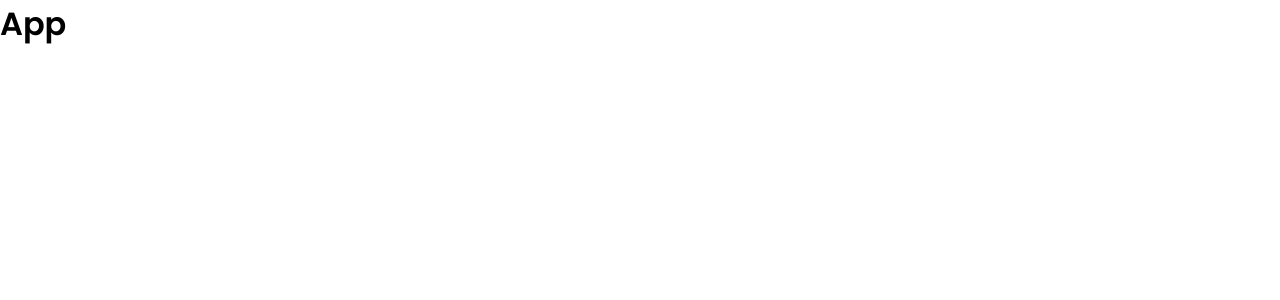
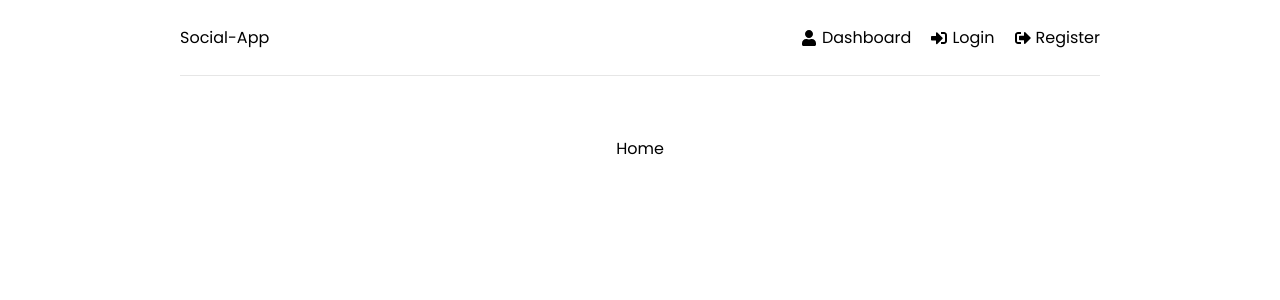
Before and after one commit to MNlegion/social-app, a React (Create React App) app in the folder client/: page / in a window 1280 px wide. Shown: the top 300 px of the page. Built offline with nearby package versions, Linux system fonts and the light colour scheme.

Commit message:
inital header component and link to pages setup

```diff
--- a/client/package.json
+++ b/client/package.json
@@ -9,7 +9,9 @@
     "@testing-library/user-event": "^14.5.2",
     "react": "^18.2.0",
     "react-dom": "^18.2.0",
+    "react-icons": "^5.0.1",
     "react-redux": "^8.1.3",
+    "react-router-dom": "^6.22.3",
     "react-scripts": "5.0.1",
     "web-vitals": "^2.1.4"
   },
--- a/client/src/App.js
+++ b/client/src/App.js
@@ -1,9 +1,25 @@
+import { BrowserRouter as Router, Routes, Route } from "react-router-dom";
+import Header from "./components/Header";
+import Home from "./pages/Home";
+import Dashboard from "./pages/Dashboard";
+import Login from "./pages/Login";
+import Register from "./pages/Register";
 
 function App() {
   return (
-    <div>
-      <h1>App</h1>
-    </div>
+    <>
+      <Router>
+        <div className="container">
+          <Header />
+          <Routes>
+            <Route path="/" element={<Home />} />
+            <Route path="/register" element={<Register />} />
+            <Route path="/login" element={<Login />} />
+            <Route path="/dashboard" element={<Dashboard />} />
+          </Routes>
+        </div>
+      </Router>
+    </>
   );
 }
 
--- /dev/null
+++ b/client/src/components/Header.jsx
@@ -0,0 +1,34 @@
+import React from "react";
+import { FaSignInAlt, FaSignOutAlt, FaUser } from "react-icons/fa";
+import { Link } from "react-router-dom";
+
+function Header() {
+  return (
+    <header className="header">
+      <div className="logo">
+        <Link to="/">
+        Social-App
+        </Link>
+      </div>
+      <ul>
+        <li>
+          <Link to="/dashboard">
+            <FaUser /> Dashboard
+          </Link>
+        </li>
+        <li>
+          <Link to="/login">
+            <FaSignInAlt /> Login
+          </Link>
+        </li>
+        <li>
+          <Link to="/register">
+            <FaSignOutAlt /> Register
+          </Link>
+        </li>
+      </ul>
+    </header>
+  );
+}
+
+export default Header;
--- /dev/null
+++ b/client/src/pages/Home.jsx
@@ -0,0 +1,9 @@
+import React from 'react'
+
+function Home() {
+  return (
+    <div>Home</div>
+  )
+}
+
+export default Home
```
Also changed, not shown: 1 other file (tests, documents, lock files or other folders).
